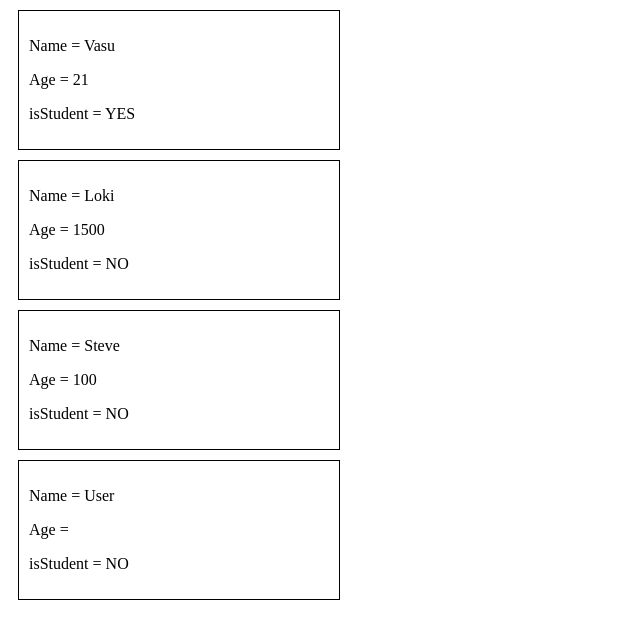
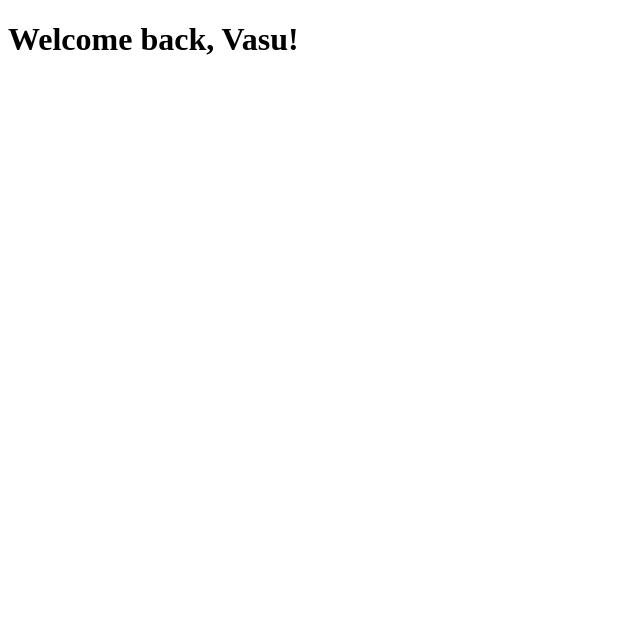
Before and after one commit to VASUMATHI-P/REACT_TUTORIAL, a React (Vite) app in the folder my-react-app/: page / in a window 1280 px wide. Shown: the top 638 px of the page, without its empty margins (0-640 px from the left). Built offline with nearby package versions, Linux system fonts and the light colour scheme.

Commit message:
conditional rendering

```diff
--- a/my-react-app/src/App.jsx
+++ b/my-react-app/src/App.jsx
@@ -1,12 +1,10 @@
-import Student from "./Student"
+
+import UserGreeting from "./UserGreeting"
 
 function App() {
   return (
     <>
-      <Student name = "Vasu" age = {21} isStudent = {true} />
-      <Student name = "Loki" age = {1500} isStudent = {false} />
-      <Student name = "Steve" age = {100} isStudent = {false} />
-      <Student/>
+     <UserGreeting isLoggedIn= {true} name = "Vasu"/>
     </>
   )
 
--- /dev/null
+++ b/my-react-app/src/UserGreeting.jsx
@@ -0,0 +1,21 @@
+import PropTypes from 'prop-types'
+
+const UserGreeting = (props) => {
+  if(props.isLoggedIn == true){
+    return <h1>Welcome back, {props.name}!</h1>;
+  } else {
+    return <h1>Please sign in.</h1>;
+  }
+}
+
+UserGreeting.propTypes = {
+  isLoggedIn: PropTypes.bool,
+  name: PropTypes.string
+}
+
+UserGreeting.defaultProps = {
+  isLoggedIn: false,
+  name: 'Guest'
+}
+
+export default UserGreeting
```
